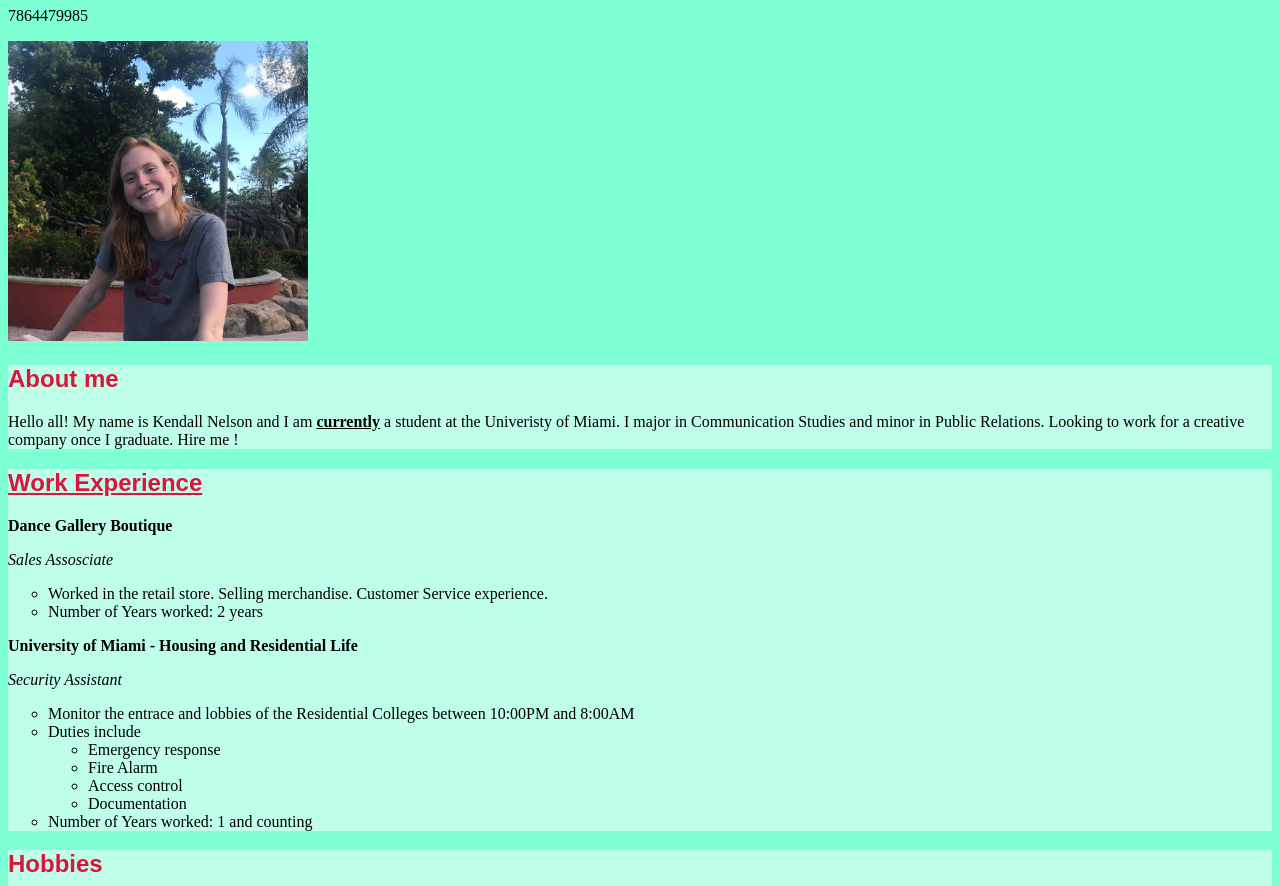
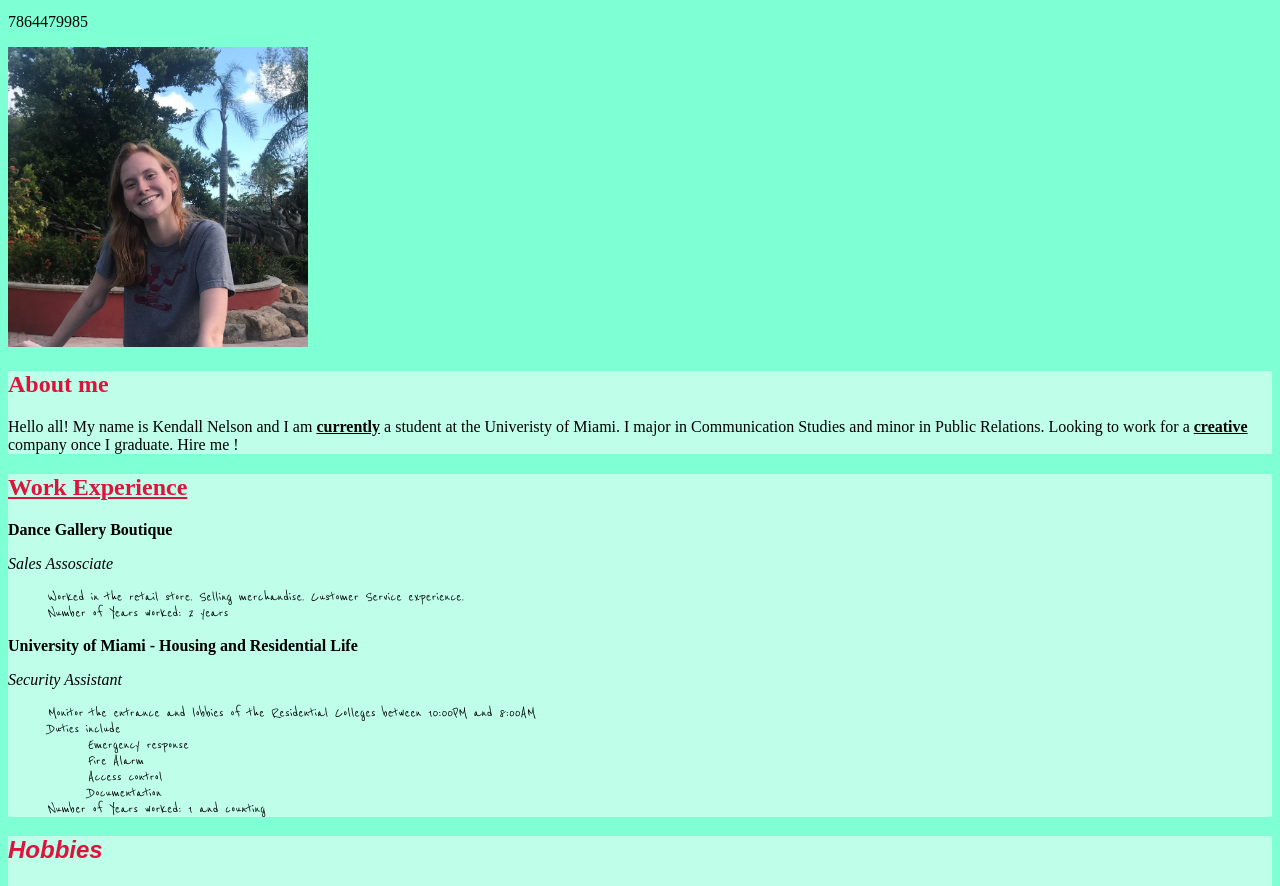
Before and after one commit to kendallnelson99/cim111, a plain HTML site: page classexamples/resumeccs/resumecss.html in a window 1280 px wide. Shown: the part 143-1029 px from the top of the page. Drawn offline with Linux system fonts and the light colour scheme; files whose address does not match are found by name.

Commit message:
style tag

```diff
--- /dev/null
+++ b/classexamples/resumeccs/css/layout.css
@@ -0,0 +1,54 @@
+@import url('https://fonts.googleapis.com/css?family=Dancing+Script:400,700|Parisienne|Reenie+Beanie&display=swap');
+
+
+    body{
+      background-color:blue;
+      background-color:chartreuse;
+      background-color:Aquamarine;
+}
+
+      section{
+        background-color: white;
+background-color: rgb(255,255,255,0.5)
+/* white with a 50% opacity */
+    }
+    h1{
+color: violet;
+    }
+    h2{
+  color:Crimson;
+}
+    h2 em{
+  font-family:sans-serif;
+}
+    ul li{
+list-style:circle;
+font-family: 'Reenie Beanie', cursive;
+
+}
+      ul li{
+      list-style:none;
+}
+    a{
+  color:grey;
+  text-decoration: none;
+  /* removes underline */
+}
+a:hover{
+  background-color: purple;
+}
+a:visited{
+color:green;
+}
+/* # = ID */
+#name{
+  text-align:center;
+  font-family: 'Parisienne', cursive;
+}
+
+.underline{
+    text-decoration: underline;
+    font-weight: bold;
+
+}
+/* important to know for homework */
--- a/classexamples/resumeccs/resumecss.html
+++ b/classexamples/resumeccs/resumecss.html
@@ -8,57 +8,19 @@
 
     <title>Resume</title>
 
+
+<link rel="stylesheet" href="css/layout.css">
+
+<!-- make sure the gateway to layout.css is correct. resumecss.html is right in the same folder as the css folder that has the layout.css -->
 <style>
-    body{
-      background-color:blue;
-      background-color:chartreuse;
-      background-color:Aquamarine;
-}
 
-      section{
-        background-color: white;
-background-color: rgb(255,255,255,0.5)
-/* white with a 50% opacity */
-    }
-    h1{
-color: violet;
-    }
-    h2{
-  color:Crimson;
-}
-    h2{
-  font-family:sans-serif;
-}
-    ul li{
-list-style:circle;
-}
-    a{
-  color:grey;
-  text-decoration: none;
-  /* removes underline */
-}
-a:hover{
-  background-color: purple;
-}
-a:visited{
-color:green;
-}
-/* # = ID */
-#name{
-  text-align:center;
-}
 
-.underline{
-    text-decoration: underline;
-    font-weight: bold;
-
-}
 </style>
 
 
   </head>
   <body><header>
-
+<!-- ID tag name so I can go into style and do whatever I want with it!!! -->
  <h1 id="name"> Kendall Nelson</h1>
    <address><center>
        4840 Golden Street <br></br> Miami, Florida 33157
@@ -72,7 +34,7 @@ color:green;
 
 <section>
     <h2>About me</h2>
-      <p>Hello all! My name is Kendall Nelson and I am <span class="underline">currently</span> a student at the Univeristy of Miami. I major in Communication Studies and minor in Public Relations. Looking to work for a creative company once I graduate. Hire me !</p>
+      <p>Hello all! My name is Kendall Nelson and I am <span class="underline">currently</span> a student at the Univeristy of Miami. I major in Communication Studies and minor in Public Relations. Looking to work for a <span class="underline">creative</span> company once I graduate. Hire me !</p>
 <!-- should i write that????? -->
 </section>
 <section>
@@ -87,7 +49,7 @@ color:green;
 <strong>University of Miami - Housing and Residential Life</strong>
 <p><em>Security Assistant</em></p>
   <ul>
-      <li>Monitor the entrace and lobbies of the Residential Colleges between 10:00PM and 8:00AM</li>
+      <li>Monitor the entrance and lobbies of the Residential Colleges between 10:00PM and 8:00AM</li>
       <li>Duties include</li>
       <ul>
         <li>Emergency response</li>
@@ -100,7 +62,7 @@ color:green;
   </section>
 
   <section>
-<h2>Hobbies</h2>
+<h2><em>Hobbies</em></h2>
 <ul>
 <li>Dancing</li>
 <li>Exercising</li>
```
